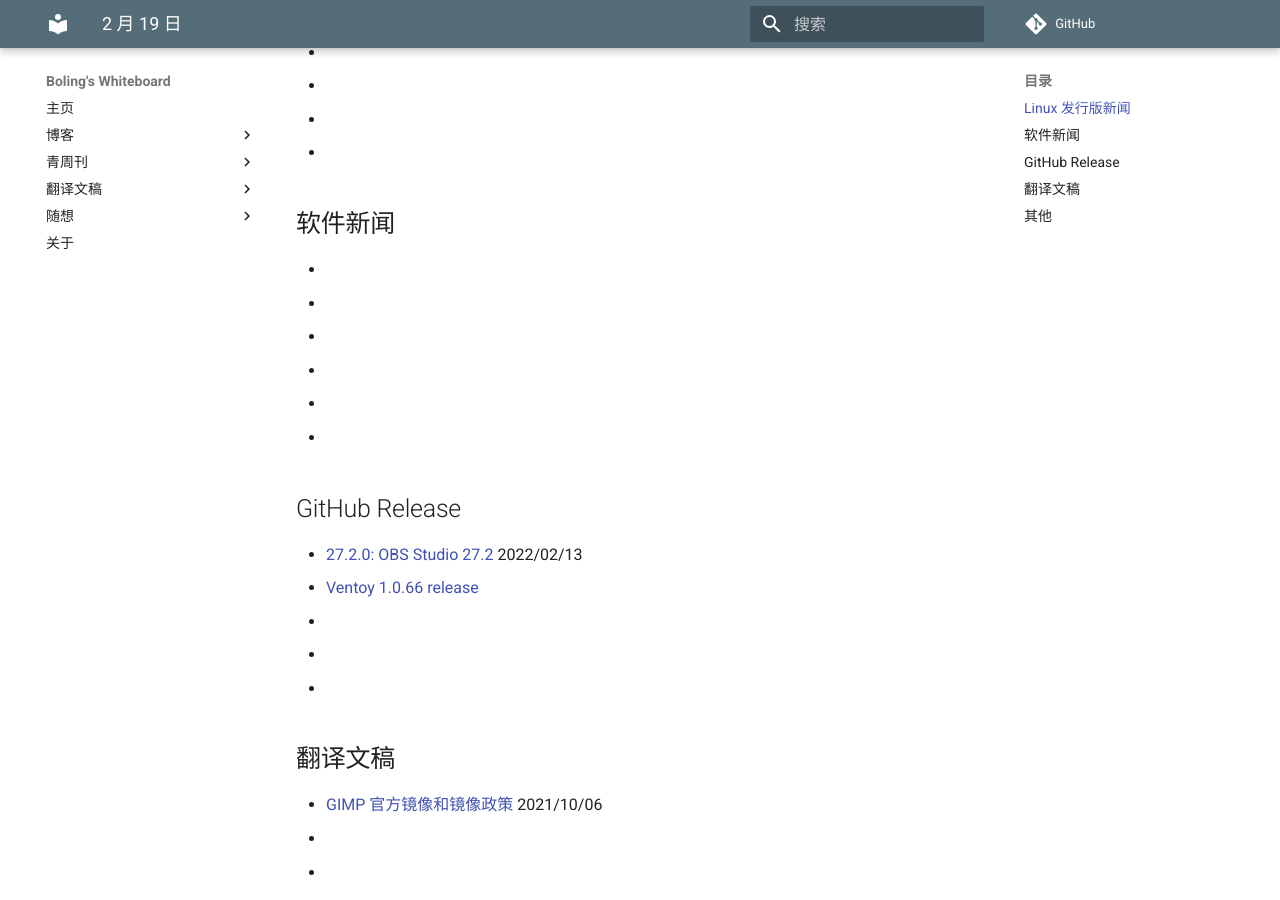
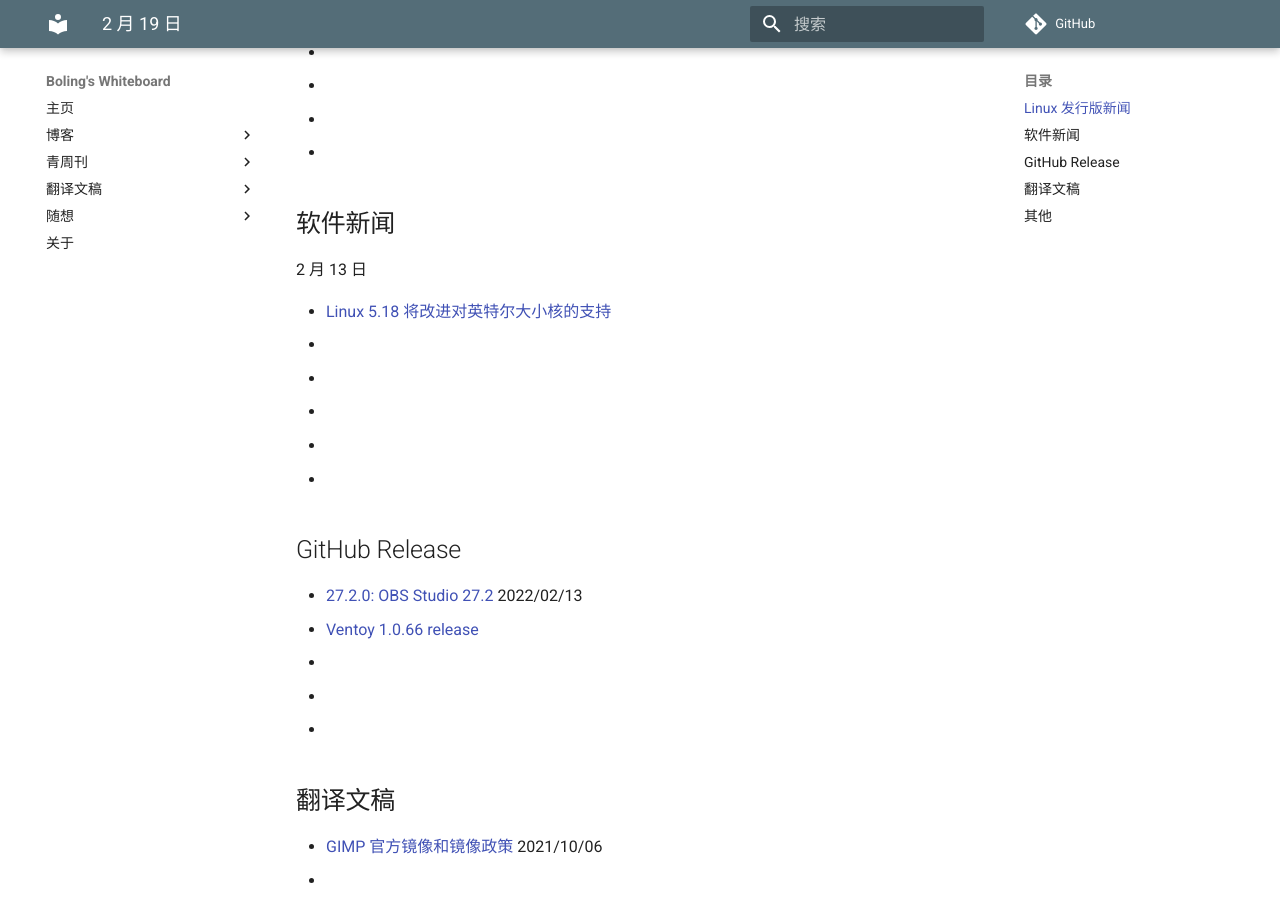
Before and after one commit to Hanjingxue-Boling/Whiteboard, an MkDocs documentation site: the page built from docs/weekly/22/02-19.md, in a window 1280 px wide and 900 px high, scrolled down 391 px. Built offline with MkDocs 1.6.1 and Material for MkDocs 9.7.7, drawn with Linux system fonts in a browser that asks for light colours; comment, search, counter and statistics services are not loaded.

Commit message:
add new link

```diff
--- a/docs/weekly/22/02-19.md
+++ b/docs/weekly/22/02-19.md
@@ -15,7 +15,9 @@
 
 ## 软件新闻
 
-- []()
+2 月 13 日
+
+- [Linux 5.18 将改进对英特尔大小核的支持](https://www.solidot.org/story?sid=70640)
 - []()
 - []()
 - []()
```
